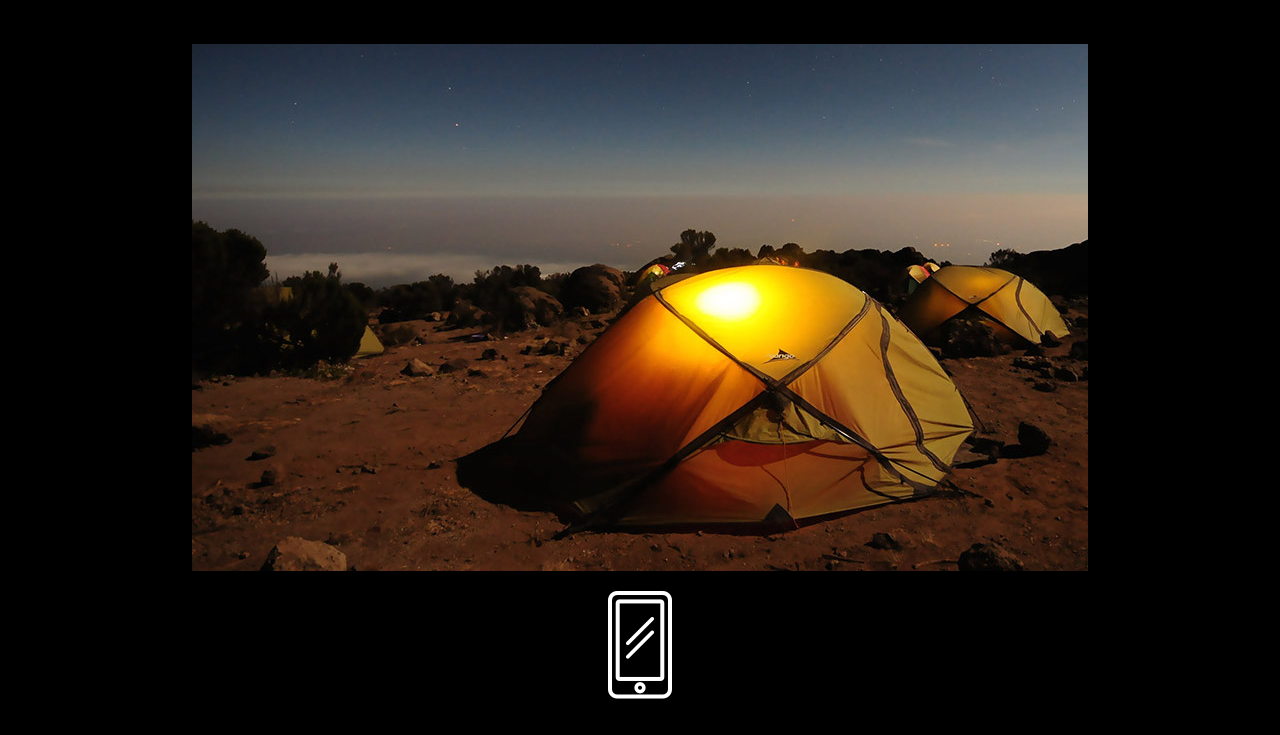
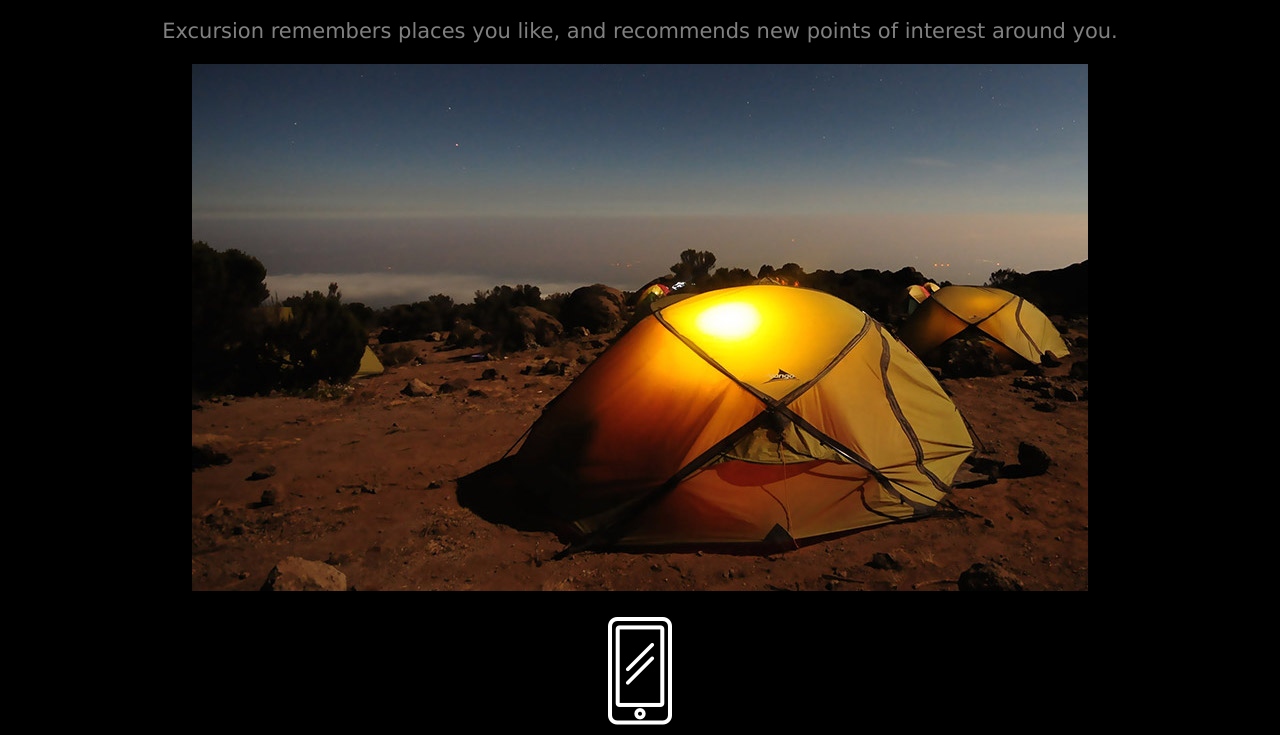
Before and after one commit to rkallis/excursion, a plain HTML site: page index.html in a window 1280 px wide. Shown: the part 424-1159 px from the top of the page. Drawn offline with Linux system fonts and the light colour scheme.

Commit message:
Final version

```diff
--- a/index.html
+++ b/index.html
@@ -12,7 +12,7 @@
       <p><a class="cta" href="#">Download Excursion (Coming soon!)</a></p>
 
       <video autoplay muted loop>
-        <source src="resources/videos/excursion.mp4" type="video/mp4">
+        <source src="resources/images/excursion.mp4" type="video/mp4">
       </video>
 
       <!-- "First supporting section" -->
--- a/resources/css/style.css
+++ b/resources/css/style.css
@@ -1,22 +1,22 @@
-* {
+body {
   font-family: Verdana, sans-serif;
   text-align: center;
+  color: white;
 }
 
 h1 {
   font-weight: normal;
   font-size: 50px;
-  color: white;
+
 }
 
 h2 {
   font-weight: 300;
   font-size: 42px;
-  color: white;
 }
 
-p.a {
-  color: white;
+p {
+  font-size: 21px;
   color: gray;
 }
 
```
